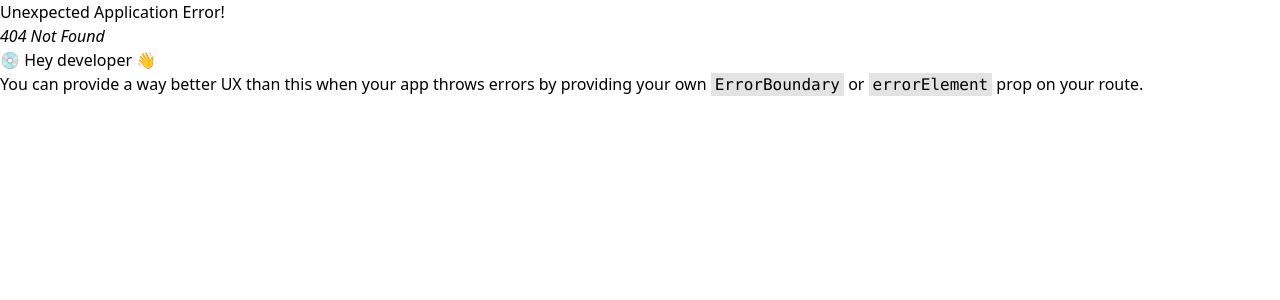
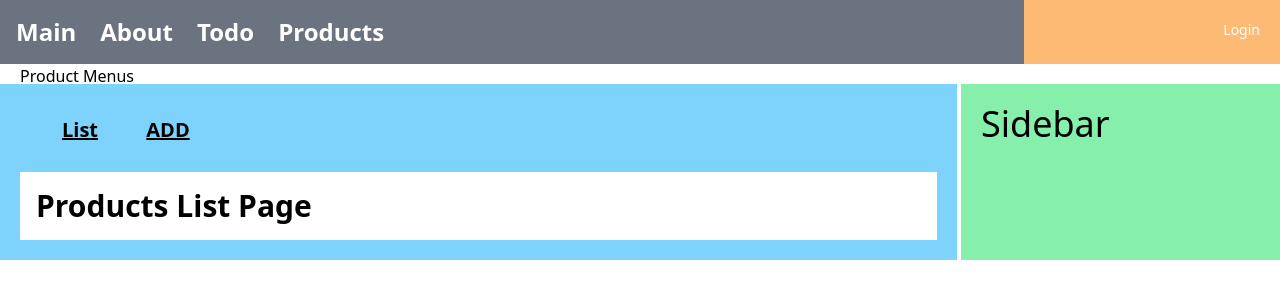
Before and after one commit to kscold/Leetcode, a React (Create React App) app in the folder mall/: page /products/list in a window 1280 px wide. Before the commit this address had no page. Shown: the top 300 px of the page. Built offline with nearby package versions, Linux system fonts and the light colour scheme.

Commit message:
#11 - 상품 목록 처리
products 페이지를 만들기위해 라우터 등록과 컴포넌트를 만들어 기본 렌더링 화면을 구성함

```diff
--- a/mall/package.json
+++ b/mall/package.json
@@ -2,6 +2,7 @@
   "name": "mall",
   "version": "0.1.0",
   "private": true,
+  "proxy": "http://localhost:8080",
   "dependencies": {
     "@testing-library/jest-dom": "^5.14.1",
     "@testing-library/react": "^13.0.0",
--- a/mall/src/components/menus/BasicMenu.js
+++ b/mall/src/components/menus/BasicMenu.js
@@ -15,6 +15,9 @@
           <li className="pr-6 text-2xl">
             <Link to="/todo/">Todo</Link>
           </li>
+          <li className="pr-6 text-2xl">
+            <Link to="/products/">Products</Link>
+          </li>
         </ul>
       </div>
 
--- /dev/null
+++ b/mall/src/pages/products/IndexPage.js
@@ -0,0 +1,32 @@
+import BasicLayout from '../../layouts/BasicLayout';
+import { Outlet, useNavigate } from 'react-router-dom';
+
+const IndexPage = () => {
+  const navigate = useNavigate();
+
+  return (
+    <BasicLayout>
+      <div className="text-black font-extralight -mt-10">Product Menus</div>
+      <div className="w-full flex m-2 p-2">
+        <div
+          className="text-xl m-1 p-2 w-20 font-extrabold text-center underline"
+          onClick={() => navigate('list')}
+        >
+          List
+        </div>
+        <div
+          className="text-xl m-1 p-2 w-20 font-extrabold text-center underline"
+          onClick={() => navigate('add')}
+        >
+          ADD
+        </div>
+      </div>
+
+      <div className="flex flex-wrap w-full">
+        <Outlet />
+      </div>
+    </BasicLayout>
+  );
+};
+
+export default IndexPage;
--- /dev/null
+++ b/mall/src/pages/products/ListPage.js
@@ -0,0 +1,11 @@
+import React from 'react';
+
+const ListPage = () => {
+  return (
+    <div className="p-4 w-full bg-white">
+      <div className="text-3xl font-extrabold">Products List Page</div>
+    </div>
+  );
+};
+
+export default ListPage;
--- /dev/null
+++ b/mall/src/router/productsRouter.js
@@ -0,0 +1,25 @@
+import { Suspense, lazy } from 'react';
+import { Navigate } from 'react-router-dom';
+
+const Loading = <div>Loading...</div>;
+const ProductList = lazy(() => import('../pages/products/ListPage'));
+
+const productsRouter = () => {
+  return [
+    {
+      path: 'list',
+      element: (
+        <Suspense fallback={Loading}>
+          <ProductList />
+        </Suspense>
+      ),
+    },
+    {
+      path: '',
+      // /products 기본 경로로 들어오면 /products/list로 리다이렉트
+      element: <Navigate replace to={'/products/list'}></Navigate>,
+    },
+  ];
+};
+
+export default productsRouter;
--- a/mall/src/router/root.js
+++ b/mall/src/router/root.js
@@ -1,12 +1,15 @@
 import { createBrowserRouter } from 'react-router-dom';
 import { Suspense, lazy } from 'react';
 import todoRouter from './todoRouter';
+import productsRouter from './productsRouter';
 
 const Loading = <div className="bg-red-700">Loading...</div>;
 const Main = lazy(() => import('../pages/MainPage'));
 const About = lazy(() => import('../pages/AboutPage'));
 
 const TodoIndex = lazy(() => import('../pages/todo/IndexPage'));
+
+const ProductsIndex = lazy(() => import('../pages/products/IndexPage'));
 
 const root = createBrowserRouter([
   // ReactRouter설정으로 객체형식으로 패스를 설정
@@ -35,6 +38,15 @@
     ),
     children: todoRouter(), // todo에 관련된 설정이 복잡해짐에 따라 배열을 반환하는 함수로 만들어 빼줌
   },
+  {
+    path: 'products',
+    element: (
+      <Suspense fallback={Loading}>
+        <ProductsIndex />
+      </Suspense>
+    ),
+    children: productsRouter(),
+  },
 ]);
 
 export default root;
```
